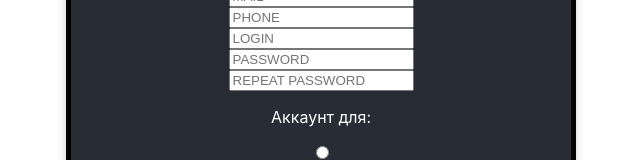
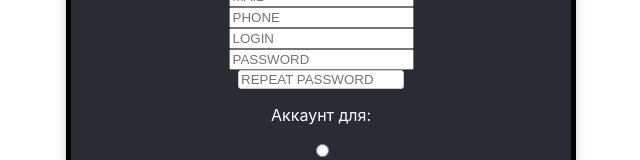
Before and after one commit to artoman42/regform, a React (Create React App) app: page / in a window 1280 px wide. Shown: the part 338-498 px from the top of the page, without its empty margins (319-959 px from the left). Built offline with nearby package versions, Linux system fonts and the light colour scheme.

Commit message:
Password check -WORK!!!!

```diff
--- a/src/Component/RegistrationFormComponent.jsx
+++ b/src/Component/RegistrationFormComponent.jsx
@@ -27,7 +27,7 @@ export const RegistrationFormComponent = (props) => {
                 placeholder={"PASSWORD"} type={"text"}/>
             <input value = {props.repeatPassword}
                 onChange={(e) => props.actionHandler({type: "UPDATE_REPEATPASSWORD", value: e.target.value})}
-                placeholder={"REPEAT PASSWORD"} type={"text"} className={s.isRight = (props.password == props.repeatPassword) ? "Right" : "NotRight"}/>
+                placeholder={"REPEAT PASSWORD"} type={"text"} isRight = {(props.password == props.repeatPassword) ? "Right" : "NotRight"}/>
             <p>Аккаунт для:</p>
            <div className ={s.radioButton}>
            <input value = {props.isStudent}
--- a/src/Stylesheets/registrationForm.module.css
+++ b/src/Stylesheets/registrationForm.module.css
@@ -40,11 +40,11 @@ input[isRight="Right"]{
    -khtml-border-radius: 3px;
    background: #ffffff;
    outline: none;
-   height: 24px;
-   width: 120px;
-   color: #cccccc;
-   font-size: 11px;
-   font-family: Tahoma;
+   left: 50%;
+   top: 50%;
+   height: 30px;
+   width: 160px;
+
 }
 input[isRight="NotRight"]{
     border: 1px solid #f70101;
@@ -54,9 +54,9 @@ input[isRight="NotRight"]{
    -khtml-border-radius: 3px;
    background: #ffffff;
    outline: none;
-   height: 24px;
-   width: 120px;
-   color: #cccccc;
-   font-size: 11px;
-   font-family: Tahoma;
+   left: 50%;
+   top: 50%;
+   height: 30px;
+   width: 160px;
+
 }
```
